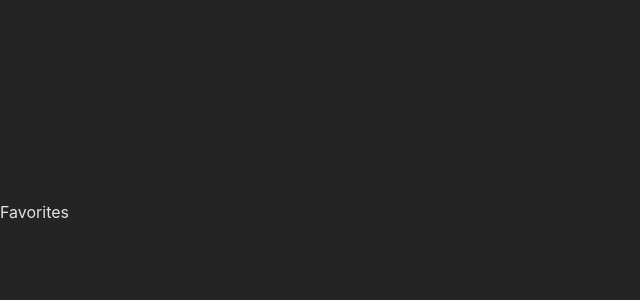
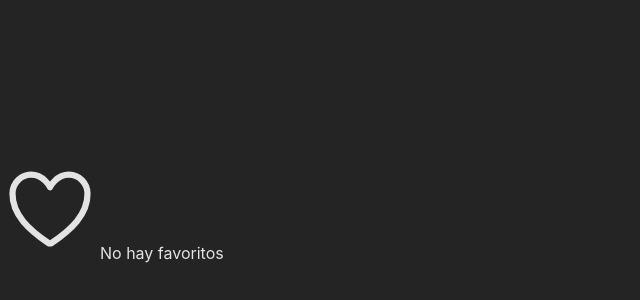
Before and after one commit to MiguelAlturo/rick-and-morty-app, a React (Vite) app: page /favorites in a window 1280 px wide. Shown: the part 188-488 px from the top of the page, without its empty margins (0-640 px from the left). Built offline with nearby package versions, Linux system fonts and the light colour scheme.

Commit message:
se avanza en lista de personajes

```diff
--- a/src/App.tsx
+++ b/src/App.tsx
@@ -7,11 +7,11 @@ import Characters from "./pages/characters/index.js";
 import { useRoutes } from 'react-router-dom';
 
 const routeConfig = [
-  { path: '/', element: <Layout /> },
+  { path: '/', element: <Characters /> },
   { path: '/favorites', element: <Favorites /> },
   { path: '/personajes', element: <Characters /> },
   { path: '/personajes/:id', element: <Character /> },
-  { path: '*', element: <Layout /> },
+  { path: '*', element: <Characters /> },
   // Add more route configurations as needed
 ];
 
--- a/src/characters/components/CharacterCard/index.tsx
+++ b/src/characters/components/CharacterCard/index.tsx
@@ -1,32 +1,45 @@
 import { IoHeartOutline, IoHeart } from 'react-icons/io5'
 import { simpleCharacters } from '../../interfaces/simple-character'
 import './characterCard.scss'
+import { useState } from 'react'
 
 interface Props {
   character: simpleCharacters
 }
 export const CharacterCard = ({ character }: Props) => {
+  const [favorites, setFavorites] = useState({})
   const { id, status, name, species } = character
   const stts = status === "Alive" ? 'Vivo' : status === 'Dead' ? 'Muerto' : 'Desconocido'
+
+  // debugger
+  // const isFavorite = favorites.filter((id) => id === [id]);
+  const toggleFavorite = (id: string) => {
+    setFavorites({ ...favorites, id })
+    localStorage.setItem('favorite-pokemons', JSON.stringify(favorites))
+  }
 
   return (
     <article className="card_caracter">
       <img src={`https://rickandmortyapi.com/api/character/avatar/${id}.jpeg`} alt={name} width="200" height="200" />
-      <h2 className='card_caracter_name'>{name}</h2>
-      <article className="card_caracter_specie">
+      <div className='card__character-container'>
+        <h3 className='card_caracter_name'>{name}</h3>
+        <div className="card_caracter_specie">
           <b>Especie:</b>
           <p>{species}.</p>
-      </article>
-      <article className="card_caracter_status">
+        </div>
+        <div className="card_caracter_status">
           <b>Estado:</b>
           <span className={'badge card_caracter_status--' + status.toLowerCase()}>{stts}</span>
-      </article>
+        </div>
         <article className="card_caracter_favorite">
-        <button className='btn-favorite' onClick={() => { }}>
-          {/* <IoHeart /> */}
-          <IoHeartOutline />
+          <button className='btn-favorite' onClick={() => { toggleFavorite(id) }}>
+            {/* {favorites.filter((id: string) => id === id ? <IoHeart /> : <IoHeartOutline />)} */}
+            <IoHeart />
+
           </button>
         </article>
+      </div>
+
     </article>
   )
 }
--- a/src/characters/components/CharactersFavoriteGrid/index.tsx
+++ b/src/characters/components/CharactersFavoriteGrid/index.tsx
@@ -0,0 +1,24 @@
+// import React from 'react'
+import { IoHeartOutline } from 'react-icons/io5'
+
+import { useState } from "react";
+
+
+
+export const CharactersFavoriteGrid = () => {
+    const [favorites, setFavorites] = useState({})
+    const getLocalStorageFavorite = localStorage.getItem('favorite-characters');
+
+    return (
+        <NoFavorite />
+    )
+}
+
+const NoFavorite = () => {
+    return (
+        <div className="flex flex-col h-[50vh] items-center justify-center">
+            <IoHeartOutline size={100} className="text-red-500" />
+            <span>No hay favoritos</span>
+        </div>
+    )
+}
--- a/src/pages/Favorites/index.tsx
+++ b/src/pages/Favorites/index.tsx
@@ -1,6 +1,11 @@
+import { CharactersFavoriteGrid } from "../../characters/components/CharactersFavoriteGrid";
 
 const Favorites = () => {
-  return <div>Favorites</div>;
+  return (
+    <div>
+      <CharactersFavoriteGrid />
+    </div>
+  )
 };
 
 export default Favorites;
```
Lines whose indentation alone changed are shown as unchanged.
